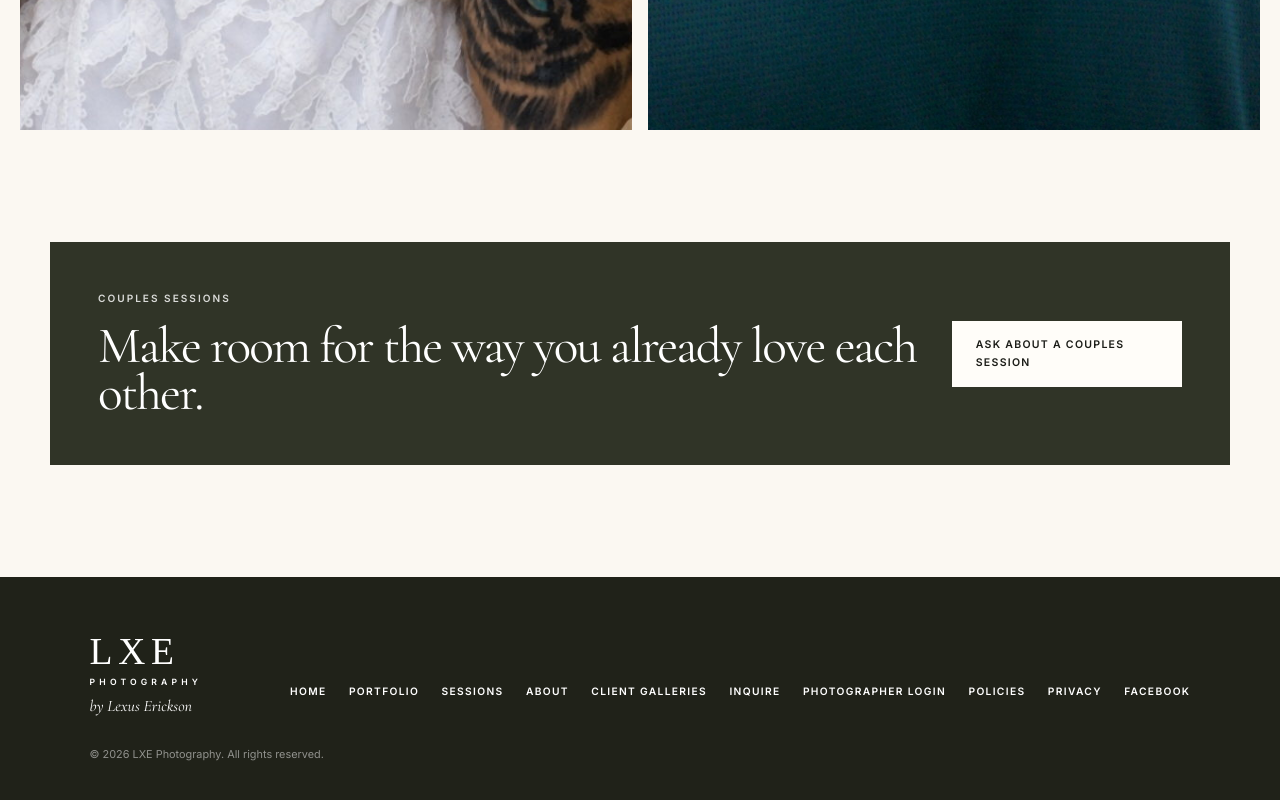
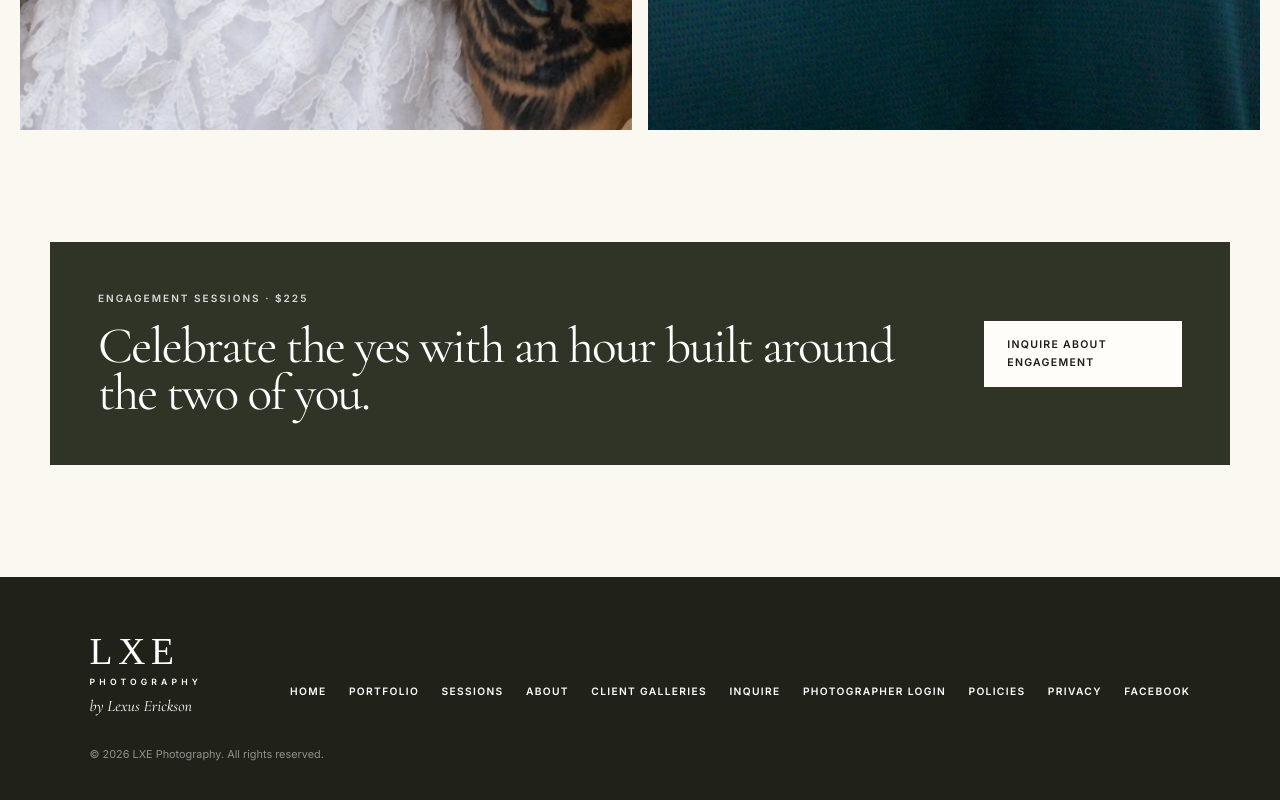
Before and after one commit to DumpsterFireWorks/lxe-photography, a website: page portfolio/couples-engagements/index.html in a window 1280 px wide. Shown: the part 4300-5100 px from the top of the page. Drawn offline with nearby package versions, Linux system fonts and the light colour scheme; a web font is replaced by a local one.

Commit message:
Add $225 Engagement Session pricing and booking (#60)
* Add engagement session pricing

* Add engagement inquiry option

* Add engagement booking CTA

```diff
--- a/portfolio/couples-engagements/index.html
+++ b/portfolio/couples-engagements/index.html
@@ -42,7 +42,7 @@
       <figure class="gallery-item"><img src="/public/images/portfolio/couples-beach-embrace-close.jpg" alt="Close portrait of a couple embracing outdoors" width="1536" height="1024" loading="lazy" decoding="async" /><figcaption><span>Portrait</span><span>Connection</span></figcaption></figure>
       <figure class="gallery-item"><img src="/public/images/portfolio/couples-beach-embrace-detail.jpg" alt="Detailed portrait of a couple embracing near the beach" width="1024" height="1536" loading="lazy" decoding="async" /><figcaption><span>Details</span><span>Storytelling</span></figcaption></figure>
     </div></section>
-    <section class="page-cta"><div><p class="eyebrow light">Couples sessions</p><h2>Make room for the way you already love each other.</h2></div><a class="button button-light" href="/contact/">Ask about a couples session</a></section>
+    <section class="page-cta"><div><p class="eyebrow light">Engagement sessions · $225</p><h2>Celebrate the yes with an hour built around the two of you.</h2></div><a class="button button-light" href="/contact/?session=Engagement%20Session&amp;message=I%20would%20like%20to%20book%20the%20%24225%20Engagement%20Session.%20Please%20send%20me%20your%20available%20dates.">Inquire about engagement</a></section>
   </main>
   <footer class="site-footer"><div class="footer-brand"><span class="brand-mark">LXE</span><span class="brand-sub">PHOTOGRAPHY</span><small>by Lexus Erickson</small></div><nav aria-label="Footer navigation"><a href="/">Home</a><a href="/portfolio/">Portfolio</a><a href="/sessions/">Sessions</a><a href="/about/">About</a><a href="/client-galleries/">Client Galleries</a><a href="/contact/">Inquire</a><a href="/studio/">Photographer Login</a><a href="/policies.html">Policies</a><a href="/privacy.html">Privacy</a><a href="https://www.facebook.com/LXEPhotography/" target="_blank" rel="noopener noreferrer">Facebook</a></nav><p>© <span id="year"></span> LXE Photography. All rights reserved.</p></footer>
 </body>
```
Also changed, not shown: contact/index.html (+1 -1 lines), sessions/index.html (+1 -0 lines).
